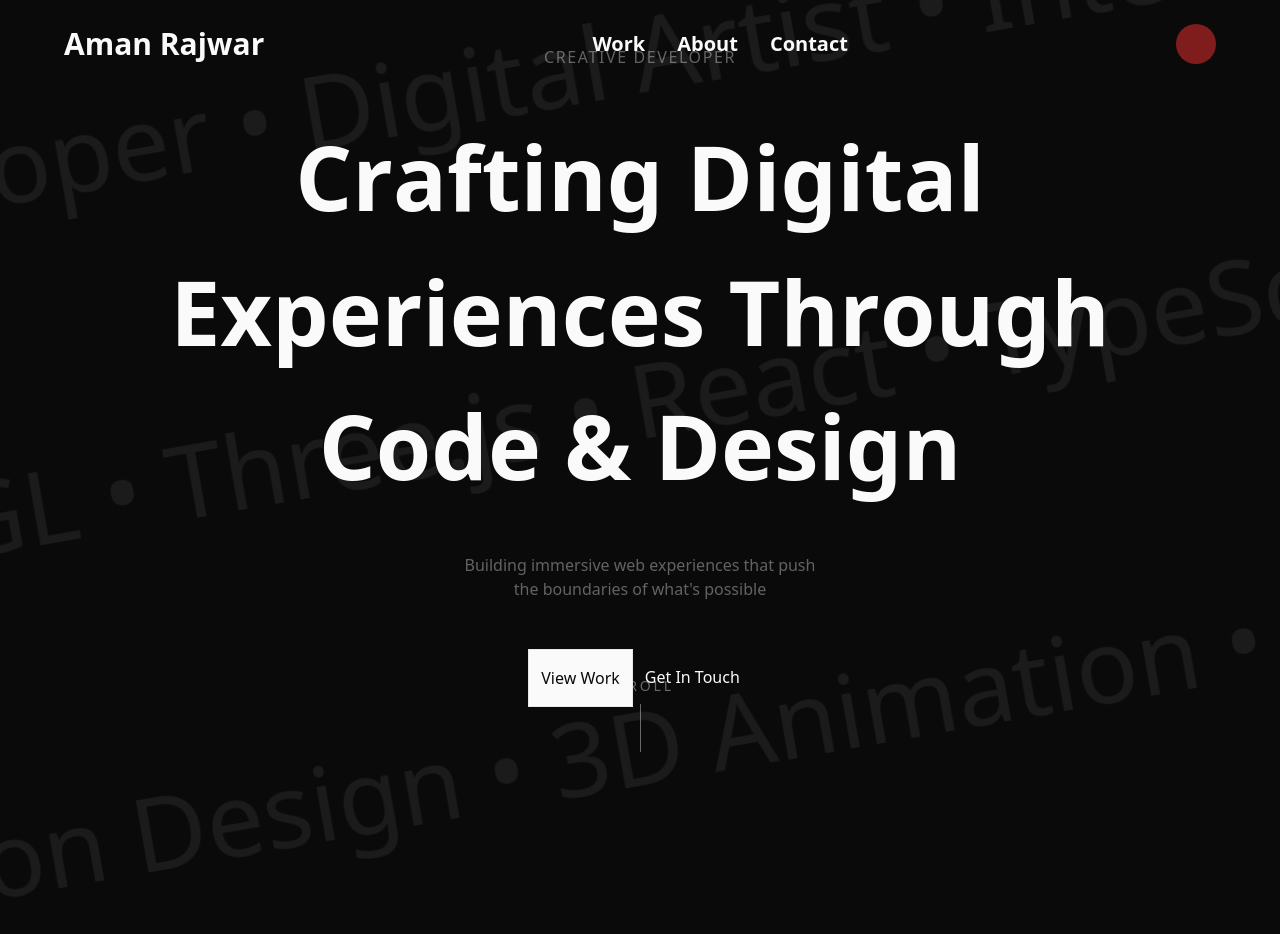
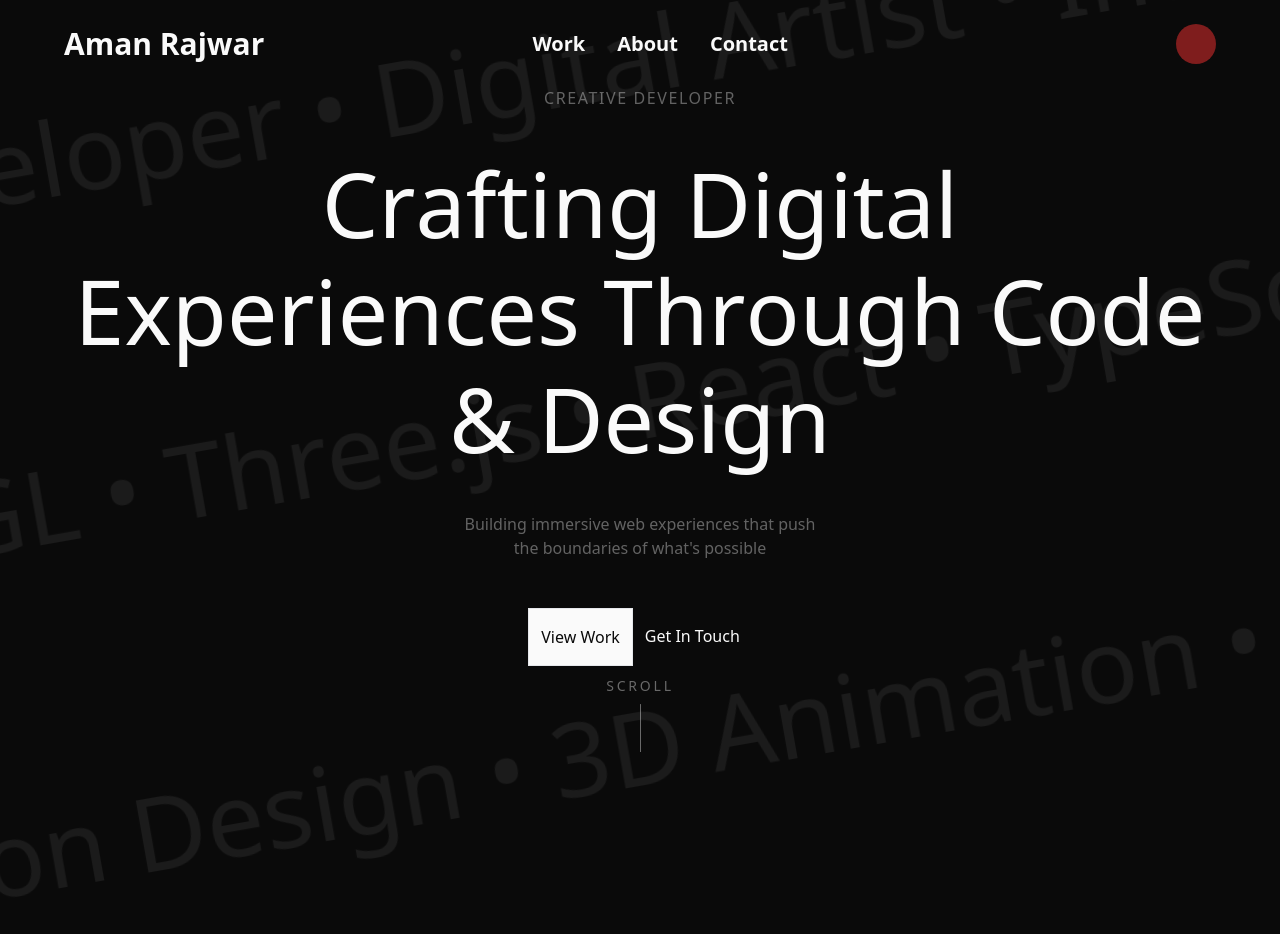
Before and after one commit to AmanRajwar/Portfolio, a React (Vite) app: page / in a window 1280 px wide. Shown: the top 934 px of the page. Built offline with nearby package versions, Linux system fonts and the light colour scheme.

Commit message:
fixed here and there.

```diff
--- a/src/animateHelper/TextAnimateUP.jsx
+++ b/src/animateHelper/TextAnimateUP.jsx
@@ -2,16 +2,16 @@ import { useGSAP } from "@gsap/react";
 import { useRef } from "react";
 import gsap from "gsap";
 
-const TextAnimateUP = ({ str,tl, containerRef }) => {
+const TextAnimateUP = ({ str}) => {
     const spanRefs = useRef([]); // Array to store span refs
 
     return (
-        <div className="inline-block">
+        <div className="inline-block ">
             {str.split("").map((s, index) => (
                 <div
                     key={`${index}-${s}`}
                     // ref={(el) => (spanRefs.current[index] = el)} // Store ref for each span
-                    className="inline-block animateee"
+                    className="inline-block animateee leading-none"
                 >
                     {s}
                 </div>
--- a/src/components/BackgroundAnimate.jsx
+++ b/src/components/BackgroundAnimate.jsx
@@ -13,8 +13,10 @@ const BackgroundAnimate = () => {
     useGSAP(() => {
         gsap.to(box1.current,
             {
-                x: 200,
+                x: 400,
                 duration: 1.2,
+                ease:'slow',
+
                 scrollTrigger: {
                     trigger: box1.current,
                     start: "center-=135",
@@ -24,8 +26,9 @@ const BackgroundAnimate = () => {
             })
         gsap.to(box2.current,
             {
-                x: -300,
+                x: -600,
                 duration: 1.2,
+                ease:'slow',
                 scrollTrigger: {
                     trigger: box2.current,
                     start: "center-=393vh",
@@ -35,8 +38,9 @@ const BackgroundAnimate = () => {
             })
         gsap.to(box3.current,
             {
-                x: 400,
+                x: 800,
                 duration: 1.2,
+                ease:'slow',
                 scrollTrigger: {
                     trigger: box3.current,
                     start: "top-=",
--- a/src/components/HeroSection.jsx
+++ b/src/components/HeroSection.jsx
@@ -40,7 +40,7 @@ const HeroSection = () => {
     return (
         <section ref={containerRef} className='container text-color1 flex items-center justify-center flex-col  max-md:mt-[-10vh]'>
             <h1 className=' help-text opacity-50  tracking-widest uppercase' >CREATIVE DEVELOPER</h1>
-            <h1 className=' my-10 text-[clamp(2.5rem,7vw,6rem)] max-w-[13em] text-center font-bold '>
+            <h1 className=' my-10 text-[clamp(2.5rem,7vw,6rem)] max-w-[13em] text-center leading-[1.2] '>
                 <TextAnimateUP str={'Crafting'} /> <TextAnimateUP str={'Digital'} /> <TextAnimateUP str={'Experiences'} /> <TextAnimateUP str={'Through'} /> <TextAnimateUP str={'Code'} /> <TextAnimateUP str={'& '} /> <TextAnimateUP str={'Design'} />
             </h1>
             <p className=' help-text text-center opacity-50 max-w-[40ch] mb-12'>
--- a/src/components/NavBar.jsx
+++ b/src/components/NavBar.jsx
@@ -57,10 +57,10 @@ const NavBar = () => {
         <header ref={containerRef} className={`${blur?'myUnderline backdrop-blur-md bg-background/80':''}opacity-0 fixed flex  top-0  w-full items-center justify-between py-4 px-3 md:py-6 md:px-16 text-color1 font-bold text-xl z-50 `}>
             <h1 className=' name z-50 text-3xl '>Aman Rajwar</h1>
 
-            <div ref={secondContainerRef} className='hidden md:flex justify-between space-x-8 items-center'>
-                <h1 className='work animate  '>Work</h1>
-                <h1 className='about animate  ' >About</h1>
-                <h1 className='contact animate  '>Contact</h1>
+            <div ref={secondContainerRef} className='hidden md:flex justify-between space-x-8 items-center mr-[120px]'>
+                <h1 className='work   '>Work</h1>
+                <h1 className='about   ' >About</h1>
+                <h1 className='contact   '>Contact</h1>
             </div>
 
             <div className='flex justify-center items-center space-x-5'>
```
